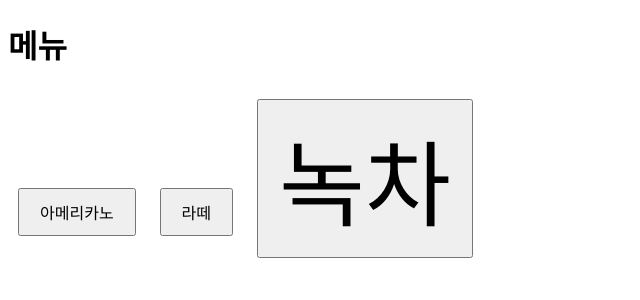
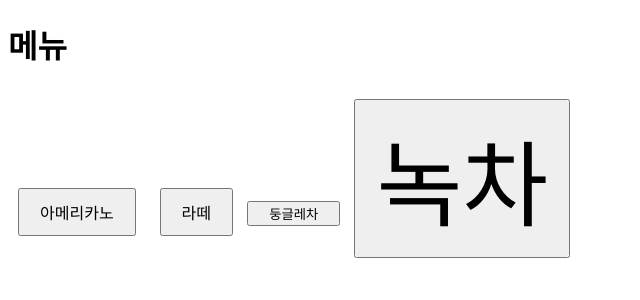
Before and after one commit to stevenkim18/david, a Flask app: page /menu in a window 1280 px wide. Shown: the top 300 px of the page, without its empty margins (0-640 px from the left). Run offline with Flask 3, Linux system fonts and the light colour scheme.

Commit message:
Feat: 둥글레차 추가

```diff
--- a/templates/menu.html
+++ b/templates/menu.html
@@ -17,6 +17,7 @@
     <h1>메뉴</h1>
     <button class="menu-button">아메리카노</button>
     <button class="menu-button">라떼</button>
+    <button name="menu2" style="width:70pt;">둥글레차</button>
     <button class="menu-button green-tea">녹차</button>
 </body>
 </html>
```
